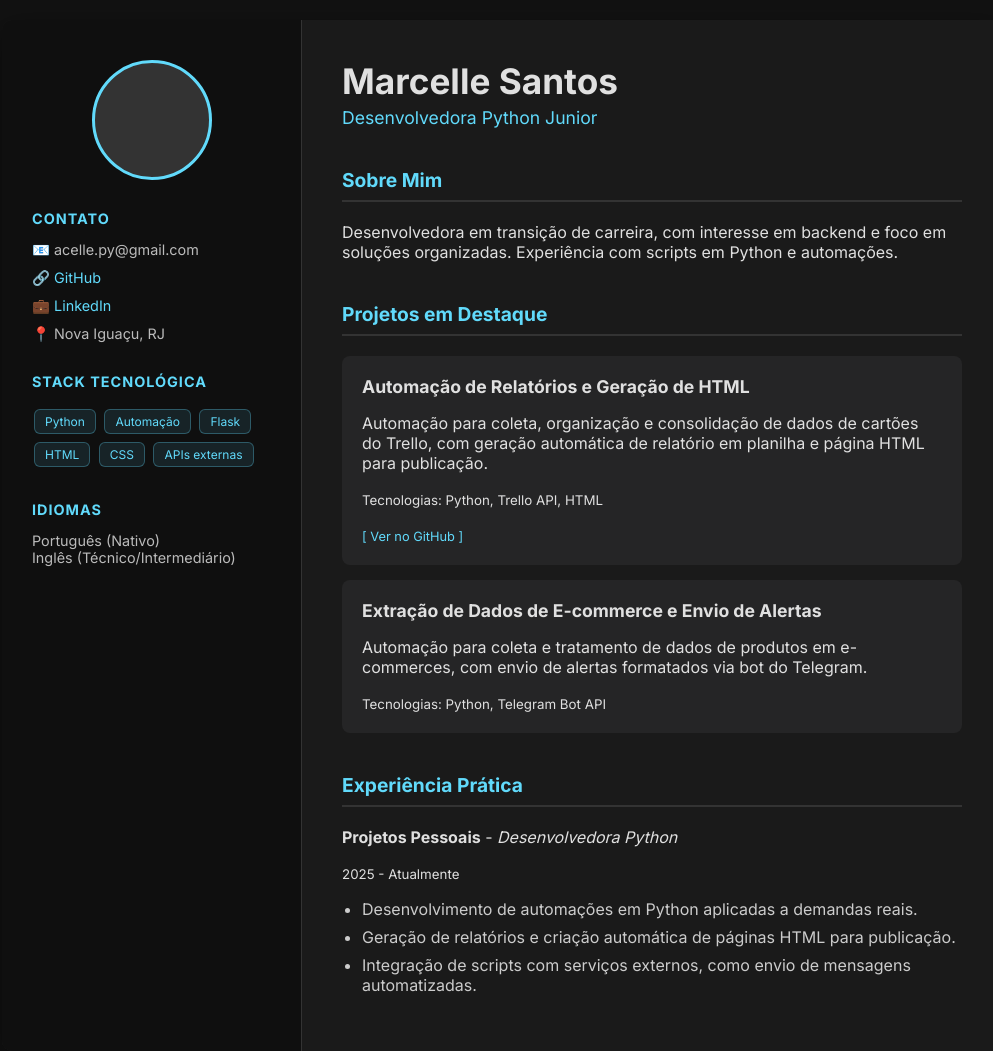
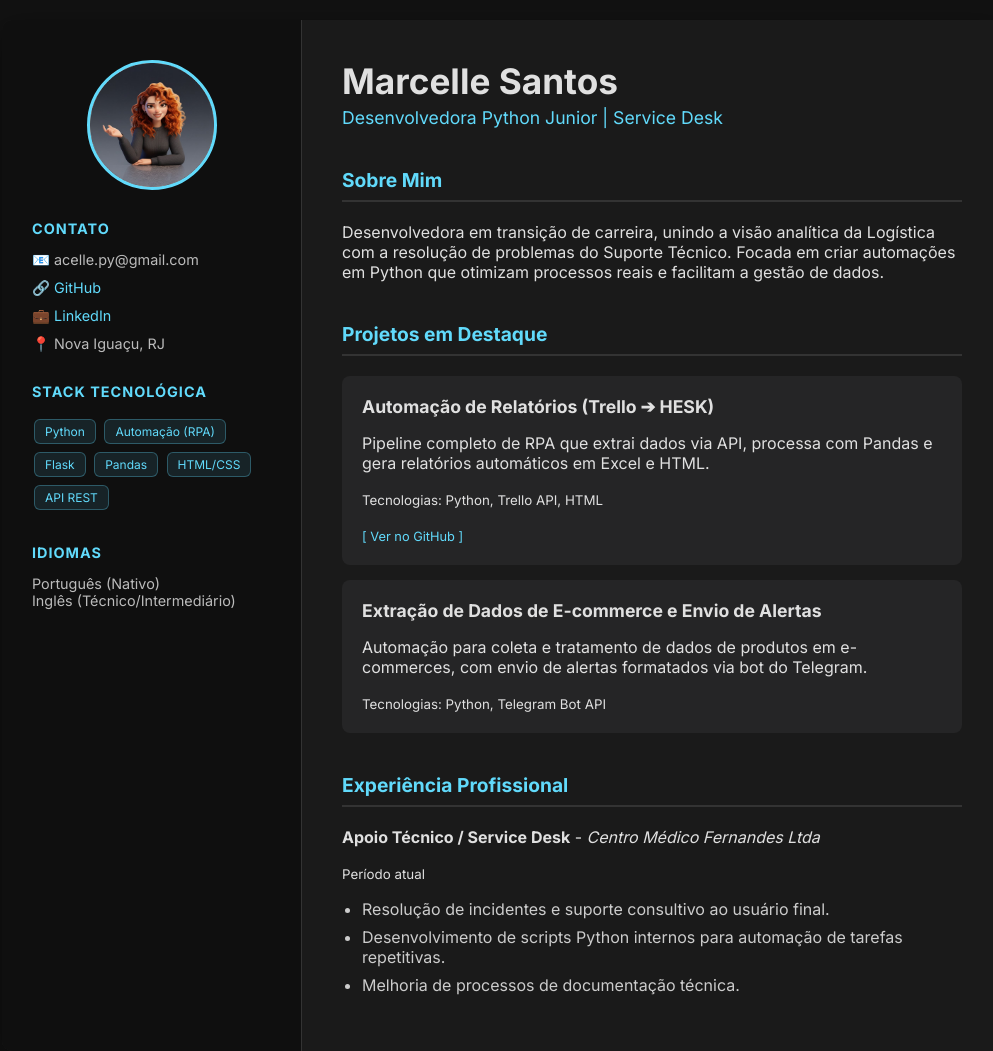
Before and after one commit to acellesantos/portifolio-html, a plain HTML site: page index.html in a window 1280 px wide. Shown: the whole page, without its empty margins (138-1131 px from the left). Drawn offline with Linux system fonts and the light colour scheme.

Commit message:
fix: atualiza caminho da foto no html

```diff
--- a/index.html
+++ b/index.html
@@ -46,13 +46,22 @@
         }
 
         .profile-img {
-            width: 120px;
-            height: 120px;
+            width: 130px;
+            height: 130px;
             background: #333;
             border-radius: 50%;
             margin: 0 auto 20px auto;
             border: 3px solid var(--primary);
-            display: block;
+            display: flex;
+            overflow: hidden;
+            justify-content: center;
+            align-items: center;
+        }
+
+        .profile-img img {
+            width: 100%;
+            height: 100%;
+            object-fit: cover; /* Faz a foto preencher o círculo sem esticar. */
         }
 
         .sidebar h3 {
@@ -137,7 +146,9 @@
 
 <div class="cv-container">
     <aside class="sidebar">
-        <div class="profile-img"></div>
+        <div class="profile-img">
+            <img src="foto.jpg" alt="Foto Marcelle Santos">
+        </div>
 
         <h3>Contato</h3>
         <p>📧 acelle.py@gmail.com</p>
@@ -147,11 +158,11 @@
 
         <h3>Stack Tecnológica</h3>
         <span class="tech-badge">Python</span>
-        <span class="tech-badge">Automação</span>
+        <span class="tech-badge">Automação (RPA)</span>
         <span class="tech-badge">Flask</span>
-        <span class="tech-badge">HTML</span>
-        <span class="tech-badge">CSS</span>
-        <span class="tech-badge">APIs externas</span>
+        <span class="tech-badge">Pandas</span>
+        <span class="tech-badge">HTML/CSS</span>
+        <span class="tech-badge">API REST</span>
 
         <h3>Idiomas</h3>
         <p>Português (Nativo)<br>Inglês (Técnico/Intermediário)</p>
@@ -160,28 +171,29 @@
     <main class="main-content">
         <header>
             <h1>Marcelle Santos</h1>
-            <p>Desenvolvedora Python Junior</p>
+            <p>Desenvolvedora Python Junior | Service Desk</p>
         </header>
 
         <section class="section">
             <div class="section-title">Sobre Mim</div>
-            <p>Desenvolvedora em transição de carreira, com interesse em backend e foco em soluções organizadas. Experiência com scripts em Python e automações.</p>
+            <p>Desenvolvedora em transição de carreira, unindo a visão analítica da Logística com a resolução de problemas do Suporte Técnico. Focada em criar automações em Python que otimizam processos reais e facilitam a gestão de dados.</p>
         </section>
 
         <section class="section">
             <div class="section-title">Projetos em Destaque</div>
             <div class="project-card">
                 <strong>
-                    <a href="https://github.com/acellesantos/NotaAtualizacao" target="_blank" style="color: inherit; text-decoration: none;">
-                        Automação de Relatórios e Geração de HTML
+                    <a href="https://github.com/acellesantos/trello-to-hesk-automation" target="_blank" style="color: inherit; text-decoration: none;">
+                        Automação de Relatórios (Trello ➔ HESK)
                     </a>
                 </strong>
-                <p>Automação para coleta, organização e consolidação de dados de cartões do Trello, com geração automática de relatório em planilha e página HTML para publicação.</p>
+                <p>Pipeline completo de RPA que extrai dados via API, processa com Pandas e gera relatórios automáticos em Excel e HTML.</p>
                 <p><small>Tecnologias: Python, Trello API, HTML</small></p>
                 <div style="margin-top: 10px;">
-                    <a href="https://github.com/acellesantos/NotaAtualizacao" target="_blank" style="font-size: 0.8rem; color: var(--primary);">[ Ver no GitHub ]</a>
+                    <a href="https://github.com/acellesantos/trello-to-hesk-automation" target="_blank" style="font-size: 0.8rem; color: var(--primary);">[ Ver no GitHub ]</a>
                 </div>
             </div>
+
             <div class="project-card">
                 <strong>Extração de Dados de E-commerce e Envio de Alertas</strong>
                 <p>Automação para coleta e tratamento de dados de produtos em e-commerces, com envio de alertas formatados via bot do Telegram.</p>
@@ -190,14 +202,14 @@
         </section>
 
         <section class="section">
-            <div class="section-title">Experiência Prática</div>
+            <div class="section-title">Experiência Profissional</div>
             <div>
-                <strong>Projetos Pessoais</strong> - <em>Desenvolvedora Python</em>
-                <p><small>2025 - Atualmente</small></p>
+                <strong>Apoio Técnico / Service Desk</strong> - <em>Centro Médico Fernandes Ltda</em>
+                <p><small>Período atual</small></p>
                 <ul>
-                    <li>Desenvolvimento de automações em Python aplicadas a demandas reais.</li>
-                    <li>Geração de relatórios e criação automática de páginas HTML para publicação.</li>
-                    <li>Integração de scripts com serviços externos, como envio de mensagens automatizadas.</li>
+                    <li>Resolução de incidentes e suporte consultivo ao usuário final.</li>
+                    <li>Desenvolvimento de scripts Python internos para automação de tarefas repetitivas.</li>
+                    <li>Melhoria de processos de documentação técnica.</li>
                 </ul>
             </div>
         </section>
```
